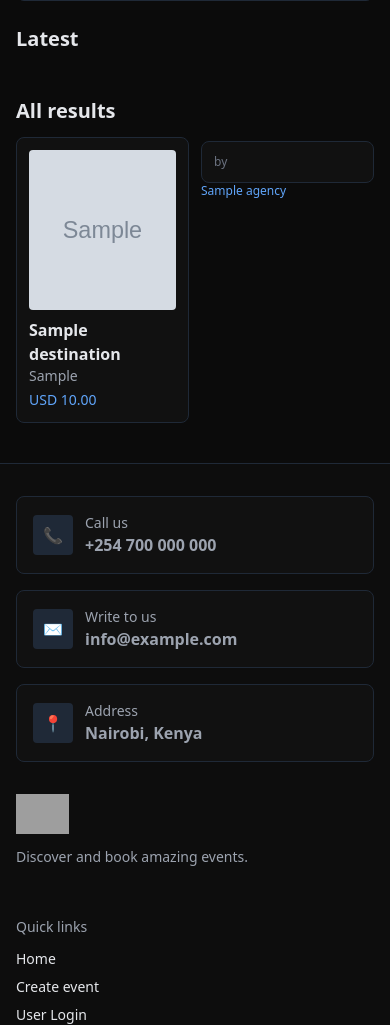
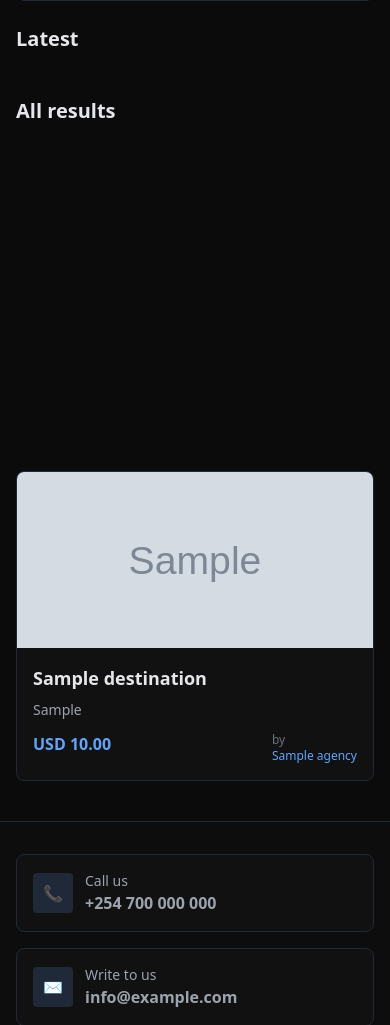
Before and after one commit to motechgroup/shikaticket, a PHP site: page /public/travel in a window 390 px wide. Shown: the part 688-1713 px from the top of the page. Run offline with PHP 8.4, Linux system fonts and the light colour scheme; the visitor is signed in with stand-in values (Sample User, id 1); tables that the repository leaves empty hold one stand-in row (values such as "Sample post"); grey boxes marked "Sample" are stand-in pictures; some libraries are stand-ins or nearby versions; grey boxes are pictures that could not be loaded.

Commit message:
Travel page: fix destination card layout and alignment
- Responsive grid: 1/2/3 columns with equal-height rows
- Cards use flex to anchor price/agency at bottom
- Added hover scaling and improved typography

```diff
--- a/app/Views/travel/public_index.php
+++ b/app/Views/travel/public_index.php
@@ -38,43 +38,73 @@
 
   <?php if (!empty($featured)): ?>
   <h2 class="text-xl font-semibold mb-3">Featured</h2>
-  <div class="grid grid-cols-2 md:grid-cols-3 gap-3 md:gap-6 mb-8">
+  <div class="grid grid-cols-1 sm:grid-cols-2 md:grid-cols-3 gap-6 mb-8 auto-rows-fr items-stretch">
     <?php foreach ($featured as $d): ?>
-    <a class="card p-3 md:p-4 block" href="<?php echo base_url('/travel/destination?id=' . $d['id']); ?>">
-      <?php if (!empty($d['image_path'])): ?><img class="w-full h-40 object-cover rounded mb-2" src="<?php echo base_url($d['image_path']); ?>" alt="img"><?php endif; ?>
-      <div class="font-semibold"><?php echo htmlspecialchars($d['title']); ?></div>
-      <div class="text-gray-400 text-sm"><?php echo htmlspecialchars($d['destination']); ?></div>
-      <div class="text-blue-400 mt-1 text-sm"><?php echo htmlspecialchars($d['currency']); ?> <?php echo number_format((float)$d['price'], 2); ?></div>
-      <div class="text-gray-500 text-xs mt-1">by <a href="<?php echo base_url('/travel/agency?id=' . $d['agency_id']); ?>" class="text-blue-400 hover:text-blue-300"><?php echo htmlspecialchars($d['company_name']); ?></a></div>
+    <a class="group block h-full" href="<?php echo base_url('/travel/destination?id=' . $d['id']); ?>">
+      <div class="card card-hover h-full overflow-hidden flex flex-col">
+        <?php if (!empty($d['image_path'])): ?>
+          <div class="relative h-44 bg-gray-900 overflow-hidden">
+            <img class="w-full h-full object-cover group-hover:scale-105 transition-transform duration-300" src="<?php echo base_url($d['image_path']); ?>" alt="img">
+          </div>
+        <?php endif; ?>
+        <div class="p-4 flex-1 flex flex-col">
+          <div class="font-semibold text-lg mb-2 line-clamp-2 group-hover:text-blue-400 transition-colors"><?php echo htmlspecialchars($d['title']); ?></div>
+          <div class="text-gray-400 text-sm mb-3 line-clamp-1"><?php echo htmlspecialchars($d['destination']); ?></div>
+          <div class="mt-auto flex items-center justify-between">
+            <div class="text-blue-400 font-semibold text-base"><?php echo htmlspecialchars($d['currency']); ?> <?php echo number_format((float)$d['price'], 2); ?></div>
+            <div class="text-gray-500 text-xs">by <a href="<?php echo base_url('/travel/agency?id=' . $d['agency_id']); ?>" class="text-blue-400 hover:text-blue-300 transition-colors"><?php echo htmlspecialchars($d['company_name']); ?></a></div>
+          </div>
+        </div>
+      </div>
     </a>
     <?php endforeach; ?>
   </div>
   <?php endif; ?>
 
   <h2 class="text-xl font-semibold mb-3">Latest</h2>
-  <div class="grid grid-cols-2 md:grid-cols-3 gap-3 md:gap-6 mb-8">
+  <div class="grid grid-cols-1 sm:grid-cols-2 md:grid-cols-3 gap-6 mb-8 auto-rows-fr items-stretch">
     <?php foreach ($latest as $d): ?>
-    <a class="card p-3 md:p-4 block" href="<?php echo base_url('/travel/destination?id=' . $d['id']); ?>">
-      <?php if (!empty($d['image_path'])): ?><img class="w-full h-40 object-cover rounded mb-2" src="<?php echo base_url($d['image_path']); ?>" alt="img"><?php endif; ?>
-      <div class="font-semibold"><?php echo htmlspecialchars($d['title']); ?></div>
-      <div class="text-gray-400 text-sm"><?php echo htmlspecialchars($d['destination']); ?></div>
-      <div class="text-blue-400 mt-1 text-sm"><?php echo htmlspecialchars($d['currency']); ?> <?php echo number_format((float)$d['price'], 2); ?></div>
-      <div class="text-gray-500 text-xs mt-1">by <a href="<?php echo base_url('/travel/agency?id=' . $d['agency_id']); ?>" class="text-blue-400 hover:text-blue-300"><?php echo htmlspecialchars($d['company_name']); ?></a></div>
+    <a class="group block h-full" href="<?php echo base_url('/travel/destination?id=' . $d['id']); ?>">
+      <div class="card card-hover h-full overflow-hidden flex flex-col">
+        <?php if (!empty($d['image_path'])): ?>
+          <div class="relative h-44 bg-gray-900 overflow-hidden">
+            <img class="w-full h-full object-cover group-hover:scale-105 transition-transform duration-300" src="<?php echo base_url($d['image_path']); ?>" alt="img">
+          </div>
+        <?php endif; ?>
+        <div class="p-4 flex-1 flex flex-col">
+          <div class="font-semibold text-lg mb-2 line-clamp-2 group-hover:text-blue-400 transition-colors"><?php echo htmlspecialchars($d['title']); ?></div>
+          <div class="text-gray-400 text-sm mb-3 line-clamp-1"><?php echo htmlspecialchars($d['destination']); ?></div>
+          <div class="mt-auto flex items-center justify-between">
+            <div class="text-blue-400 font-semibold text-base"><?php echo htmlspecialchars($d['currency']); ?> <?php echo number_format((float)$d['price'], 2); ?></div>
+            <div class="text-gray-500 text-xs">by <a href="<?php echo base_url('/travel/agency?id=' . $d['agency_id']); ?>" class="text-blue-400 hover:text-blue-300 transition-colors"><?php echo htmlspecialchars($d['company_name']); ?></a></div>
+          </div>
+        </div>
+      </div>
     </a>
     <?php endforeach; ?>
   </div>
 
   <h2 class="text-xl font-semibold mb-3">All results</h2>
-  <div class="grid grid-cols-2 md:grid-cols-3 gap-3 md:gap-6">
+  <div class="grid grid-cols-1 sm:grid-cols-2 md:grid-cols-3 gap-6 auto-rows-fr items-stretch">
     <?php if (empty($destinations)): ?>
       <div class="col-span-full text-gray-400">No destinations match your filters.</div>
     <?php else: foreach ($destinations as $d): ?>
-      <a class="card p-3 md:p-4 block" href="<?php echo base_url('/travel/destination?id=' . $d['id']); ?>">
-        <?php if (!empty($d['image_path'])): ?><img class="w-full h-40 object-cover rounded mb-2" src="<?php echo base_url($d['image_path']); ?>" alt="img"><?php endif; ?>
-        <div class="font-semibold"><?php echo htmlspecialchars($d['title']); ?></div>
-        <div class="text-gray-400 text-sm"><?php echo htmlspecialchars($d['destination']); ?></div>
-        <div class="text-blue-400 mt-1 text-sm"><?php echo htmlspecialchars($d['currency']); ?> <?php echo number_format((float)$d['price'], 2); ?></div>
-        <div class="text-gray-500 text-xs mt-1">by <a href="<?php echo base_url('/travel/agency?id=' . $d['agency_id']); ?>" class="text-blue-400 hover:text-blue-300"><?php echo htmlspecialchars($d['company_name']); ?></a></div>
+      <a class="group block h-full" href="<?php echo base_url('/travel/destination?id=' . $d['id']); ?>">
+        <div class="card card-hover h-full overflow-hidden flex flex-col">
+          <?php if (!empty($d['image_path'])): ?>
+            <div class="relative h-44 bg-gray-900 overflow-hidden">
+              <img class="w-full h-full object-cover group-hover:scale-105 transition-transform duration-300" src="<?php echo base_url($d['image_path']); ?>" alt="img">
+            </div>
+          <?php endif; ?>
+          <div class="p-4 flex-1 flex flex-col">
+            <div class="font-semibold text-lg mb-2 line-clamp-2 group-hover:text-blue-400 transition-colors"><?php echo htmlspecialchars($d['title']); ?></div>
+            <div class="text-gray-400 text-sm mb-3 line-clamp-1"><?php echo htmlspecialchars($d['destination']); ?></div>
+            <div class="mt-auto flex items-center justify-between">
+              <div class="text-blue-400 font-semibold text-base"><?php echo htmlspecialchars($d['currency']); ?> <?php echo number_format((float)$d['price'], 2); ?></div>
+              <div class="text-gray-500 text-xs">by <a href="<?php echo base_url('/travel/agency?id=' . $d['agency_id']); ?>" class="text-blue-400 hover:text-blue-300 transition-colors"><?php echo htmlspecialchars($d['company_name']); ?></a></div>
+            </div>
+          </div>
+        </div>
       </a>
     <?php endforeach; endif; ?>
   </div>
```
